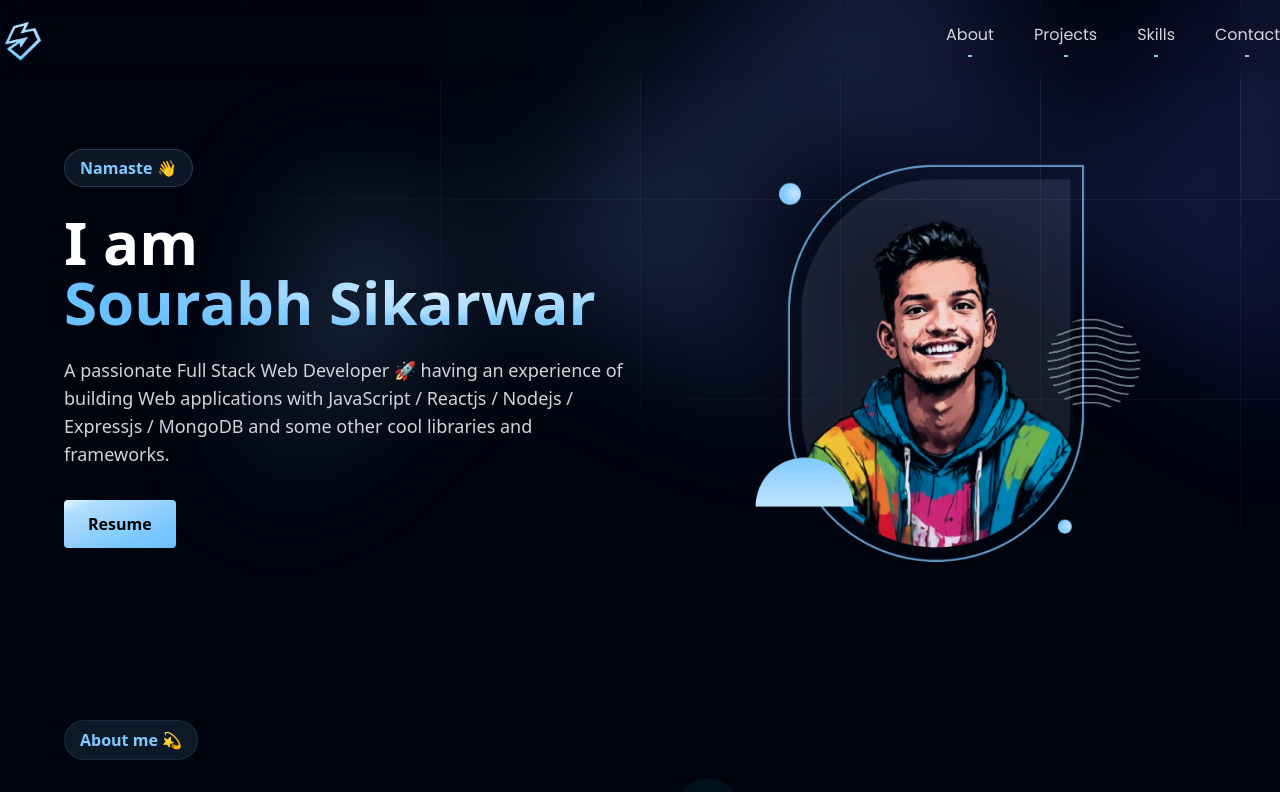
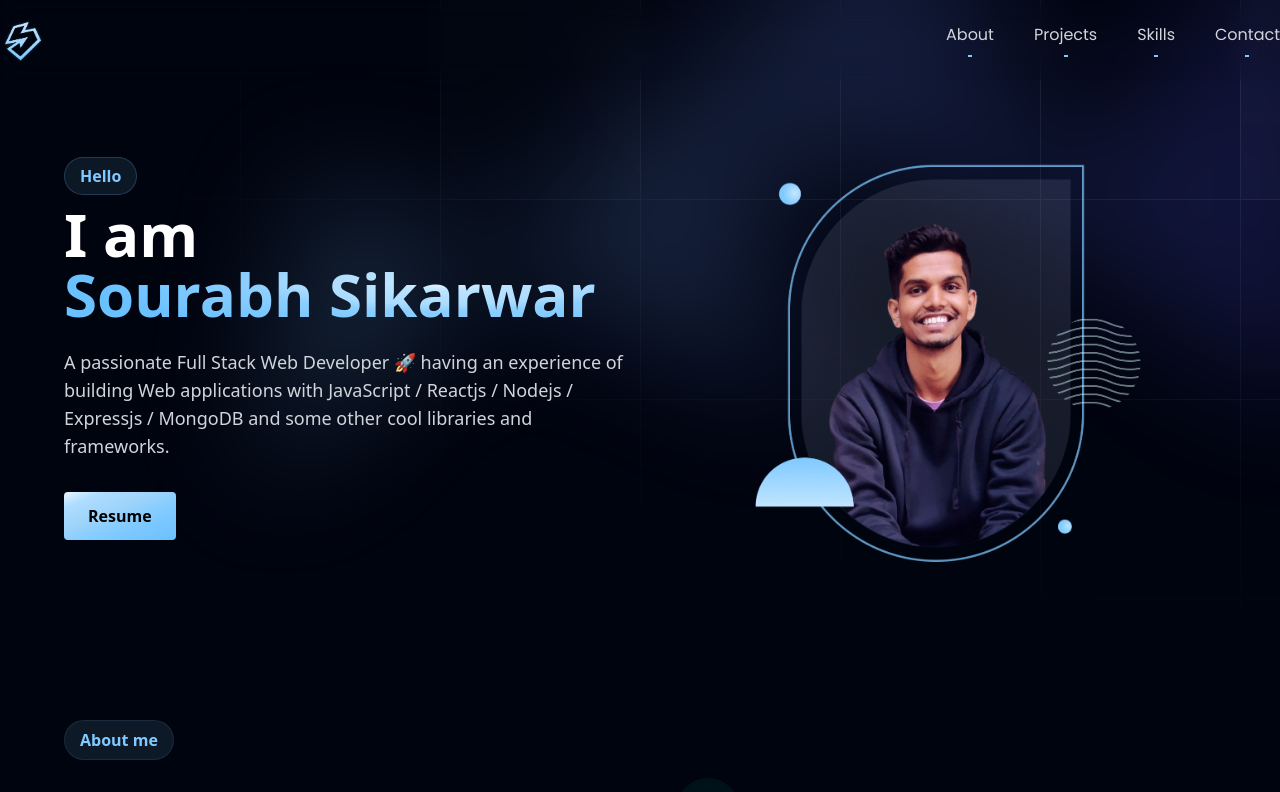
Before and after one commit to sourabhsikarwar/portfolio, a React (Vite) app: page / in a window 1280 px wide. Shown: the top 792 px of the page. Built offline with nearby package versions, Linux system fonts and the light colour scheme; a web font is replaced by a local one.

Commit message:
Minor changes

```diff
--- a/src/components/Business.jsx
+++ b/src/components/Business.jsx
@@ -30,7 +30,7 @@ const Business = () => {
         transition={{ duration: 0.8 }}
       >
         <h1 className="bg-secondary/10 dark:bg-secondary/10 ring-1 ring-inset ring-secondary/10 px-4 py-2 rounded-full text-secondary dark:text-secondary font-semibold mb-2 w-fit">
-          About me &#128171;
+          About me
         </h1>
         <h2 className={styles.heading4}>
           Transforming ideas into
--- a/src/components/Hero.jsx
+++ b/src/components/Hero.jsx
@@ -1,4 +1,4 @@
-import { profile } from "../assets";
+import { profile2 } from "../assets";
 
 export default function Hero() {
   return (
@@ -47,9 +47,9 @@ export default function Hero() {
       <div className="mx-auto flex flex-col md:flex-row items-center gap-8 max-w-6xl xl:max-w-7xl w-full">
         <div className="mx-auto flex-1">
           <span className="rounded-full bg-secondary/10 px-4 py-2 font-semibold leading-6 text-secondary ring-1 ring-inset ring-secondary/20">
-            Namaste &#128075;
+            Hello
           </span>
-          <h1 className="mt-8 text-4xl font-bold text-white md:text-4xl lg:text-5xl xl:text-6xl">
+          <h1 className="mt-4 text-4xl font-bold text-white md:text-4xl lg:text-5xl xl:text-6xl">
             I am <br />
             <span className="text-gradient">Sourabh Sikarwar</span>
           </h1>
@@ -71,7 +71,7 @@ export default function Hero() {
         </div>
         <div className="mx-auto flex-1">
           <div className="w-full md:w-4/5 mx-auto">
-            <img src={profile} alt="App screenshot" className="rounded-md" />
+            <img src={profile2} alt="App screenshot" className="rounded-md" />
           </div>
         </div>
       </div>
--- a/src/components/Testimonials.jsx
+++ b/src/components/Testimonials.jsx
@@ -15,7 +15,7 @@ const Testimonials = () => {
         />
       </div>
       <p
-        className={`text-white w-full md:w-4/5 mx-auto text-center text-md md:text-xl paragraph`}
+        className="w-full text-gray-100 md:w-4/5 mx-auto text-center text-md md:text-xl paragraph"
       >
         Sourabh's ability to bring fresh ideas to the table was truly
         commendable. He took the time to understand my vision and business
@@ -24,7 +24,7 @@ const Testimonials = () => {
         ensuring that every detail was meticulously addressed and that I was
         comfortable with each stage of development.
       </p>
-      <div className="h-2 w-1/12 bg-secondary dark:bg-secondary rounded-full mb-2" />
+      <div className="h-2 w-12 bg-secondary dark:bg-secondary rounded-full mb-2" />
       <div className="flex flex-col gap-1 items-center">
         <div className="w-24 aspect-square rounded-full overflow-hidden p-1 bg-secondary">
           <img
```
